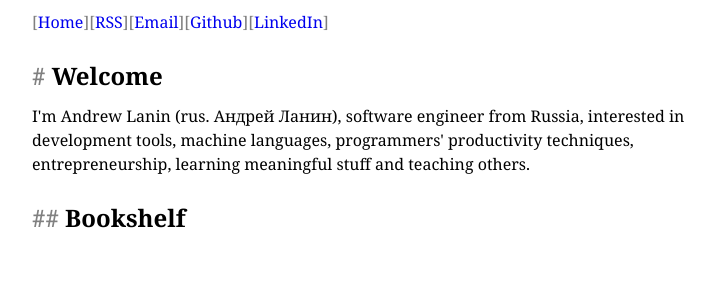
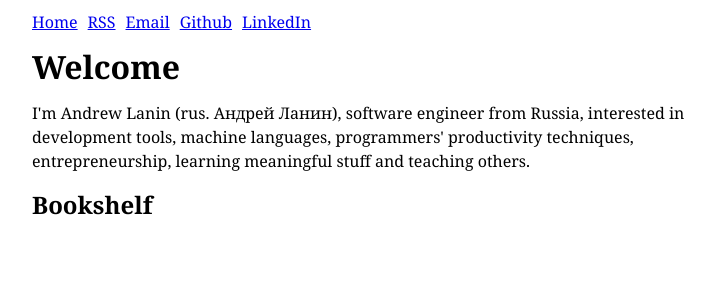
Before and after one commit to andrewlanin/lanin.dev, a Jekyll site: the page built from index.html, in a window 1280 px wide. Shown: the top 300 px of the page, without its empty margins (248-962 px from the left). Built offline with Jekyll 4.4.1, drawn with Linux system fonts in a browser that asks for light colours.

Commit message:
Remove markdown-like styles

```diff
--- a/_includes/base.css
+++ b/_includes/base.css
@@ -14,26 +14,9 @@ nav {
   flex-wrap: wrap;
 }
 
-h1,h2,h3,h4,h5,h6 {
-  font-size: 150%;
-  margin-top: 30px;
+nav a {
+  margin-right: 10px;
 }
-
-h1::before { color: gray; content: '# '; }
-h2::before { color: gray; content: '## '; }
-h3::before { color: gray; content: '### '; }
-h4::before { color: gray; content: '#### '; }
-h5::before { color: gray; content: '##### '; }
-h6::before { color: gray; content: '###### '; }
-
-em::before, em::after { content: '*'; color: gray; }
-strong::before, strong::after { content: '**'; color: gray; }
-
-a { text-decoration: none; }
-a::before { content: '['; color: gray; }
-a::after { content: ']'; color: gray; }
-a.raw::before { content: ''; }
-a.raw::after { content: ''; }
 
 article p {
   margin-top: 30px;
--- a/index.html
+++ b/index.html
@@ -8,7 +8,7 @@ title: Home
 <h2>Bookshelf</h2>
 {% for post in site.categories["bookshelf"] %}
 <div style="display: flex; align-items: center;">
-  <a class="raw" href="{{ post.url }}"><img src="{{post.cover}}" width="60" /></a>
+  <a href="{{ post.url }}"><img src="{{post.cover}}" width="60" /></a>
   <div style="margin-left: 10px">
     <div>{{ post.date | date: '%Y-%m-%d' }}</div>
     <div><a href="{{ post.url }}">{{ post.title }}</a></div>
```
